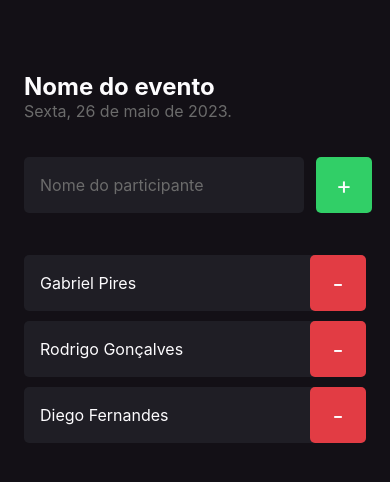
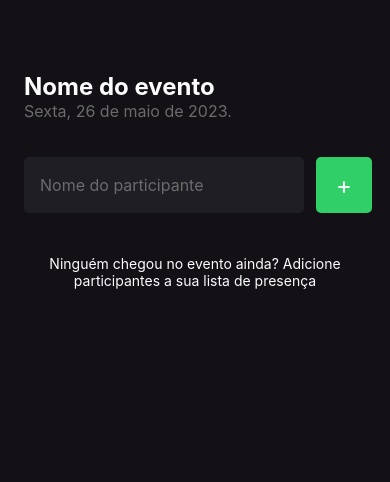
Before and after one commit to GabriPires/imhere, a React Native app: screen / in a window 390 px wide. Shown: the top 482 px of the page. Built offline with nearby package versions, Linux system fonts and the light colour scheme.

Commit message:
confirm alert on delete function

```diff
--- a/src/screens/Home/index.tsx
+++ b/src/screens/Home/index.tsx
@@ -13,11 +13,7 @@ import { useState } from 'react'
 
 export function Home() {
   const [name, setName] = useState('')
-  const [participants, setParticipants] = useState([
-    'Gabriel Pires',
-    'Rodrigo Gonçalves',
-    'Diego Fernandes',
-  ])
+  const [participants, setParticipants] = useState<string[]>([])
 
   function handleParticipantAdd(name: string) {
     if (!name) {
@@ -34,7 +30,20 @@ export function Home() {
   }
 
   function handleParticipantRemove(index: number) {
-    setParticipants((prev) => prev.filter((_, i) => i !== index))
+    Alert.alert(
+      'Atenção!',
+      'Você tem certeza que deseja remover esse participante?',
+      [
+        {
+          text: 'Não',
+        },
+        {
+          text: 'Sim',
+          onPress: () =>
+            setParticipants((prev) => prev.filter((_, i) => i !== index)),
+        },
+      ],
+    )
   }
 
   return (
```
